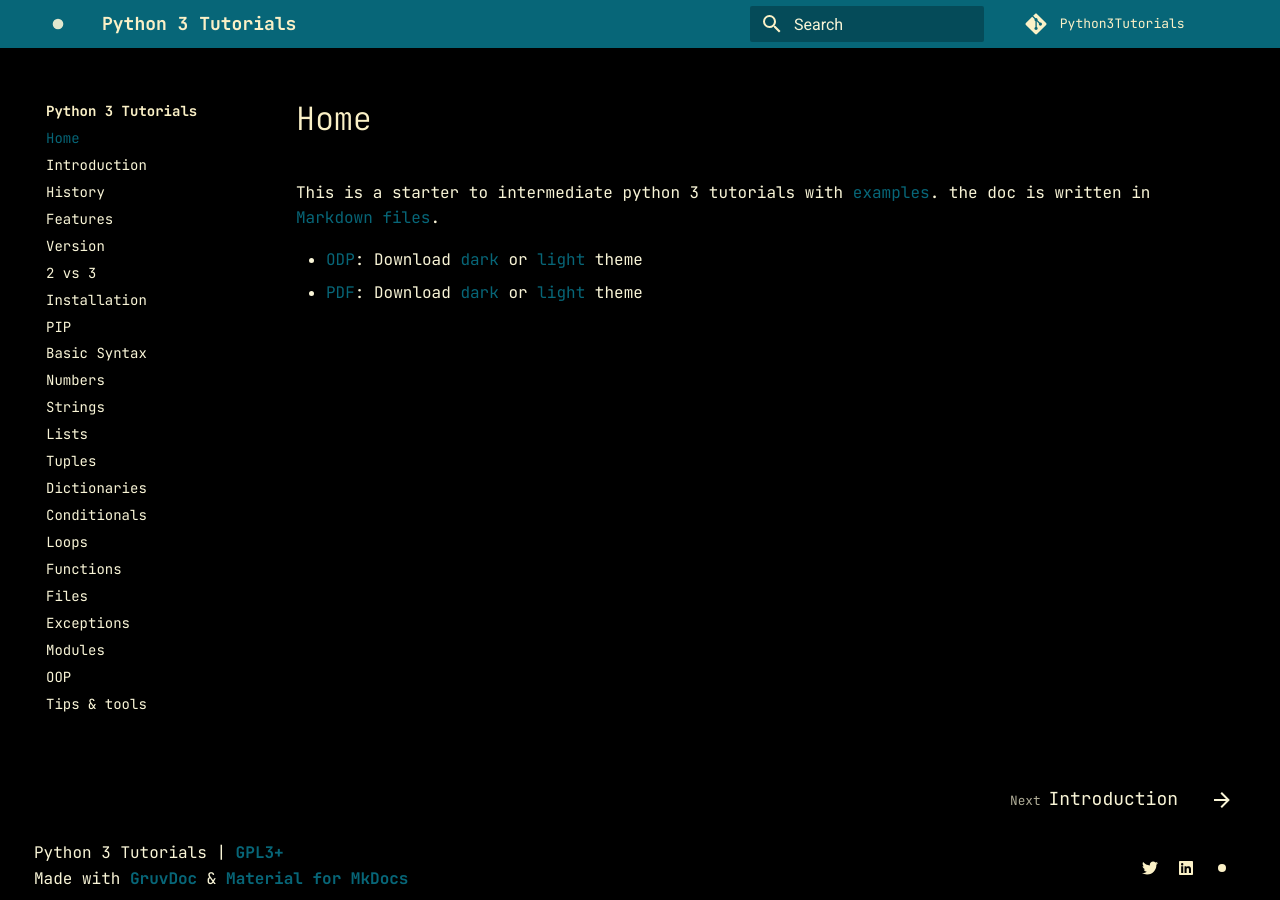
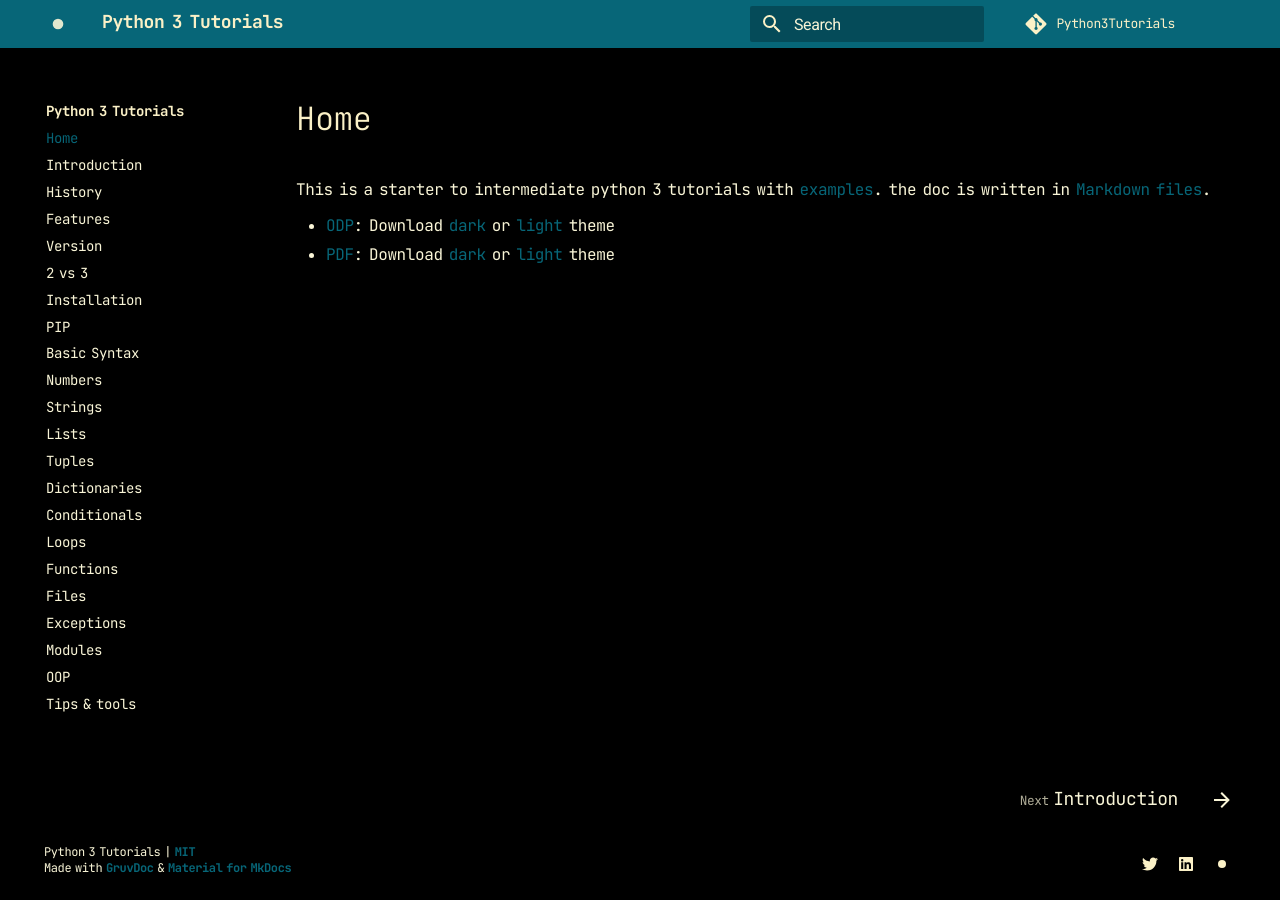
Before and after one commit to aasmpro/python3tutorials, an MkDocs documentation site: the page built from docs/index.md, in a window 1280 px wide. Built offline with MkDocs 1.6.1 and Material for MkDocs 9.7.7, drawn with Linux system fonts in a browser that asks for light colours; comment, search, counter and statistics services are not loaded.

Commit message:
feat: upgrade to latest version

```diff
--- a/docs/assets/stylesheets/fixes.css
+++ b/docs/assets/stylesheets/fixes.css
@@ -53,9 +53,16 @@ input.md-search__input::-ms-input-placeholder {
   border: 2px solid var(--md-primary-fg-color);
 }
 
-/* Strong */
-.md-typeset strong {
-  color: var(--color-yellow0)
+/* Header */
+.md-header__title {
+  padding-top: 0.5rem;
+}
+
+/* Footer */
+.md-footer-copyright {
+  font-size: 0.6rem;
+  padding-left: 10px;
+  padding-top: 5px;
 }
 
 /* Set different color for headers */
--- a/docs/assets/stylesheets/fonts.css
+++ b/docs/assets/stylesheets/fonts.css
@@ -129,4 +129,7 @@
 /* Set font */
 * {
   font-family: JBM;
+  letter-spacing: -0.4px;
+  word-spacing: -3px;
+  line-height: 1.3;
 }
--- a/mkdocs.yml
+++ b/mkdocs.yml
@@ -55,7 +55,7 @@ extra:
   ### this extra key generates a license text after copyright
   ### must have name and link
   license:
-    name: GPL3+
+    name: MIT
     link: https://github.com/aasmpro/python3tutorials/blob/master/LICENSE
 
   ## Made with
@@ -131,7 +131,11 @@ markdown_extensions:
   - pymdownx.mark
   - pymdownx.caret
   - pymdownx.smartsymbols
-  - pymdownx.superfences
+  - pymdownx.superfences:
+      custom_fences:
+        - name: mermaid
+          class: mermaid
+          format: !!python/name:pymdownx.superfences.fence_code_format
   - pymdownx.snippets
   - pymdownx.tabbed
   - pymdownx.tilde
```
Also changed, not shown: 2 other files.
